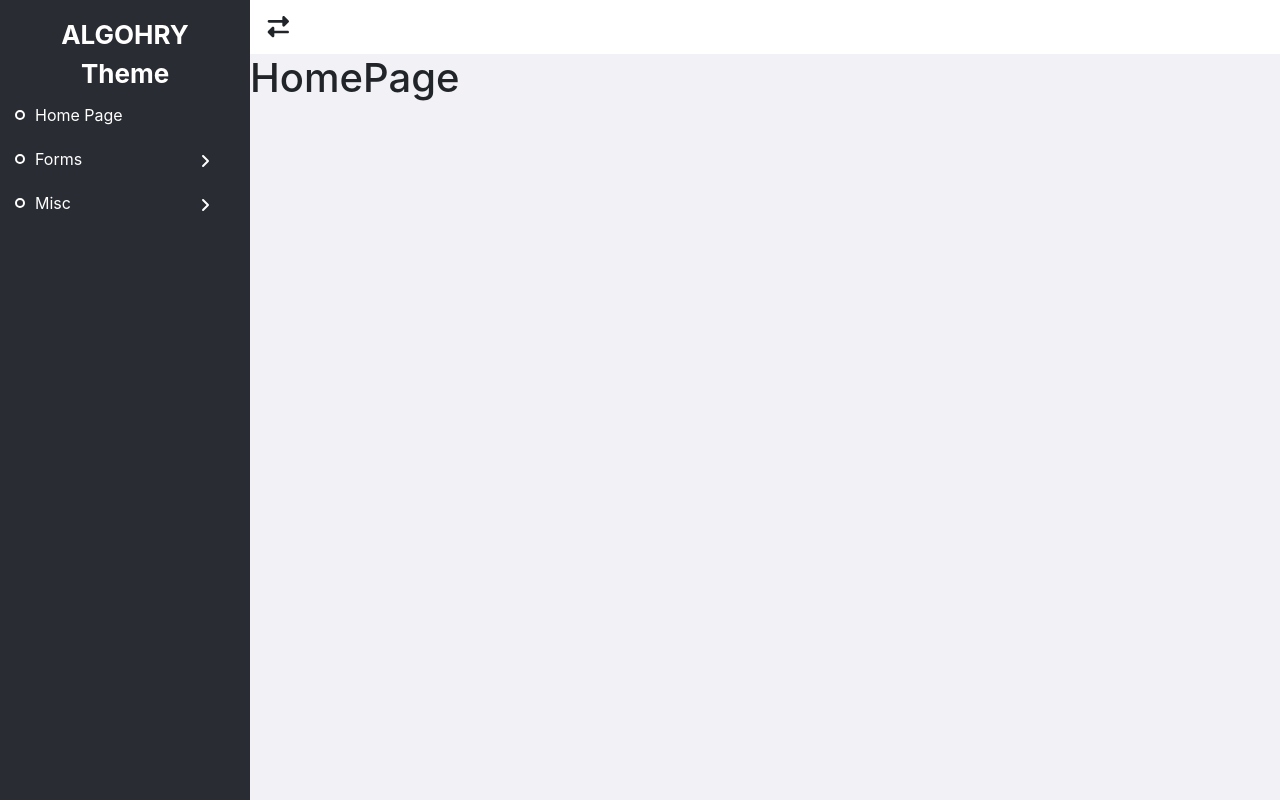
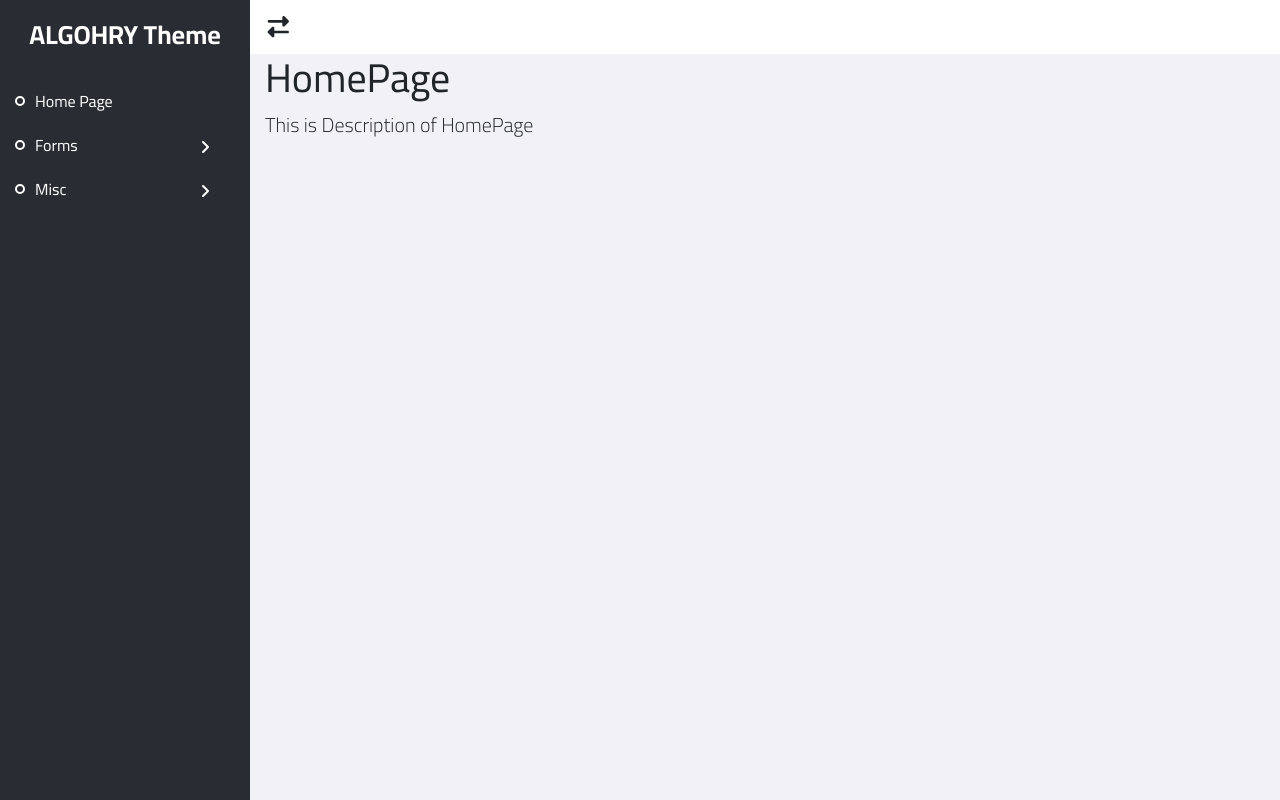
Before and after one commit to AlGohry/Ultimate-Front-End, a website: page stage/html/homepage.pug in a window 1280 px wide. Drawn offline with nearby package versions, Linux system fonts and the light colour scheme; files that its build step writes are made by us from their sources; files whose address does not match are found by name.

Commit message:
Lesson 15

```diff
--- a/stage/css/sass/layout/_global.scss
+++ b/stage/css/sass/layout/_global.scss
@@ -1,6 +1,10 @@
 * {
     -webkit-box-sizing: border-box;
     box-sizing: border-box;
+}
+
+body {
+    font-family: 'Cairo', sans-serif;
 }
 
 .page {
--- a/stage/css/sass/layout/_sidebar.scss
+++ b/stage/css/sass/layout/_sidebar.scss
@@ -15,6 +15,7 @@
                 .logo-area {
                     font-weight: bold;
                     font-size: 26px;
+                    margin-bottom: 25px;
                 }
                 .links-area {
                     // All Links
--- a/stage/html/homepage.pug
+++ b/stage/html/homepage.pug
@@ -9,6 +9,7 @@ html(lang="en")
             include pug/layout/sidebar
             .conent-area
                 include pug/layout/header
-                .content
-                    h1 #{pageTitle}
+                .container-fluid
+                    .content
+                    include pug/comp/page-head
         include pug/layout/scripts
--- /dev/null
+++ b/stage/html/pug/comp/page-head.pug
@@ -0,0 +1,3 @@
+.page-head
+    h1.page-title #{pageTitle}
+    p.page-description.lead This is Description of #{pageTitle}
--- a/stage/html/pug/layout/styles.pug
+++ b/stage/html/pug/layout/styles.pug
@@ -1,3 +1,4 @@
 link(rel="stylesheet", href="css/bootstrap.min.css")
 link(rel="stylesheet", href="css/all.min.css")
 link(rel="stylesheet", href="css/style.css")
+link(rel="stylesheet", href="https://fonts.googleapis.com/css2?family=Cairo:wght@300;400;700&display=swap")
```
Also changed, not shown: dist/css/style.css, dist/homepage.html, 1 other file.
